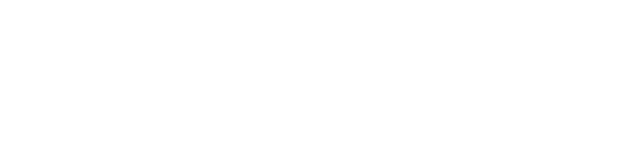
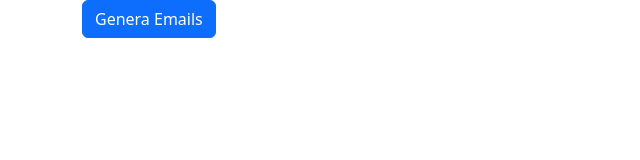
Before and after one commit to Frah01/vue-email-list, a plain HTML site: page index.html in a window 1280 px wide. Shown: the whole page, without its empty margins (0-640 px from the left). Drawn offline with nearby package versions, Linux system fonts and the light colour scheme.

Commit message:
primo push

```diff
--- a/index.html
+++ b/index.html
@@ -5,12 +5,19 @@
     <meta http-equiv="X-UA-Compatible" content="IE=edge">
     <meta name="viewport" content="width=device-width, initial-scale=1.0">
     <link rel="stylesheet" href="./css/style.css">
+    <script src="https://cdnjs.cloudflare.com/ajax/libs/axios/1.2.2/axios.min.js" integrity="sha512-QTnb9BQkG4fBYIt9JGvYmxPpd6TBeKp6lsUrtiVQsrJ9sb33Bn9s0wMQO9qVBFbPX3xHRAsBHvXlcsrnJjExjg==" crossorigin="anonymous" referrerpolicy="no-referrer"></script>
     <link href="https://cdn.jsdelivr.net/npm/bootstrap@5.2.3/dist/css/bootstrap.min.css" rel="stylesheet" integrity="sha384-rbsA2VBKQhggwzxH7pPCaAqO46MgnOM80zW1RWuH61DGLwZJEdK2Kadq2F9CUG65" crossorigin="anonymous">
     <title>Document</title>
 </head>
 <body>
 <div id="app" >
-    {{message}}
+    <div class="container" >
+        <div class="row" >
+            <div class="col" >
+                <button class="btn btn-primary" @click="getEmails" >Genera Emails</button>
+            </div>
+        </div>
+    </div>
 </div>
     <script src="https://unpkg.com/vue@3/dist/vue.global.js"></script>
     <script type="text/javascript"  src="./js/script.js"></script>
```
